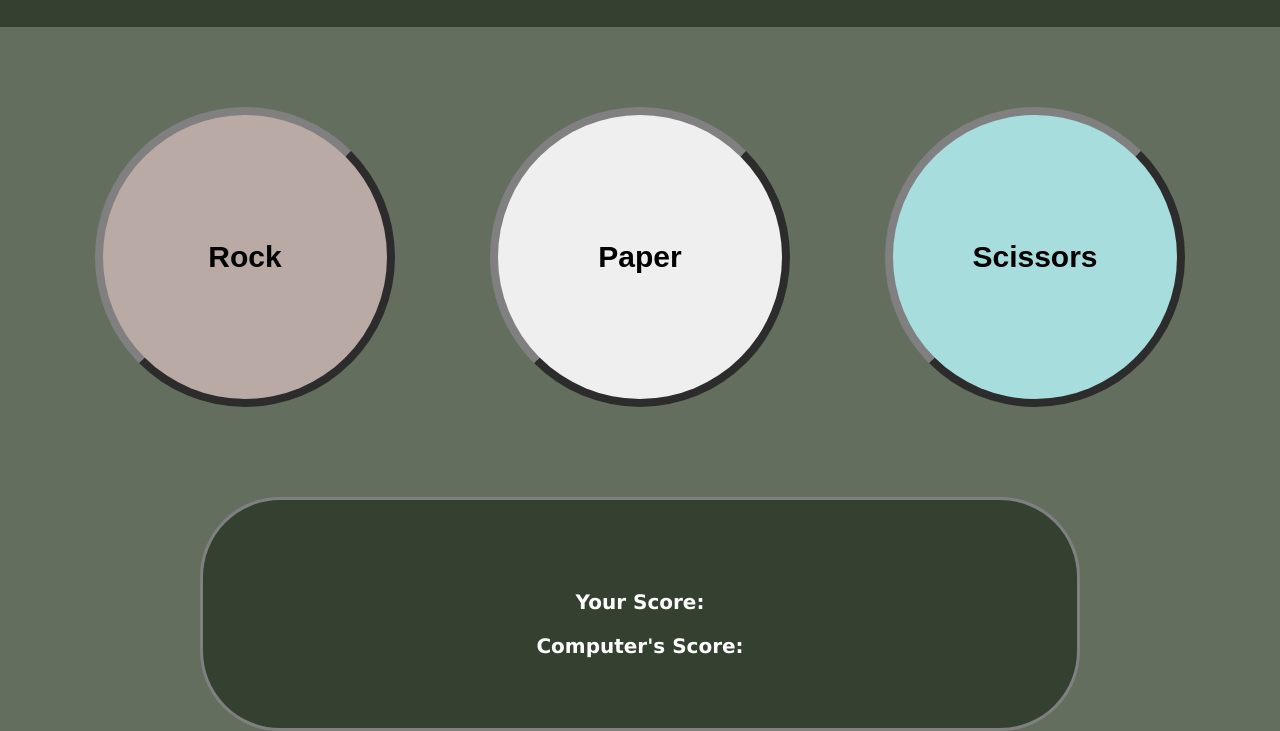
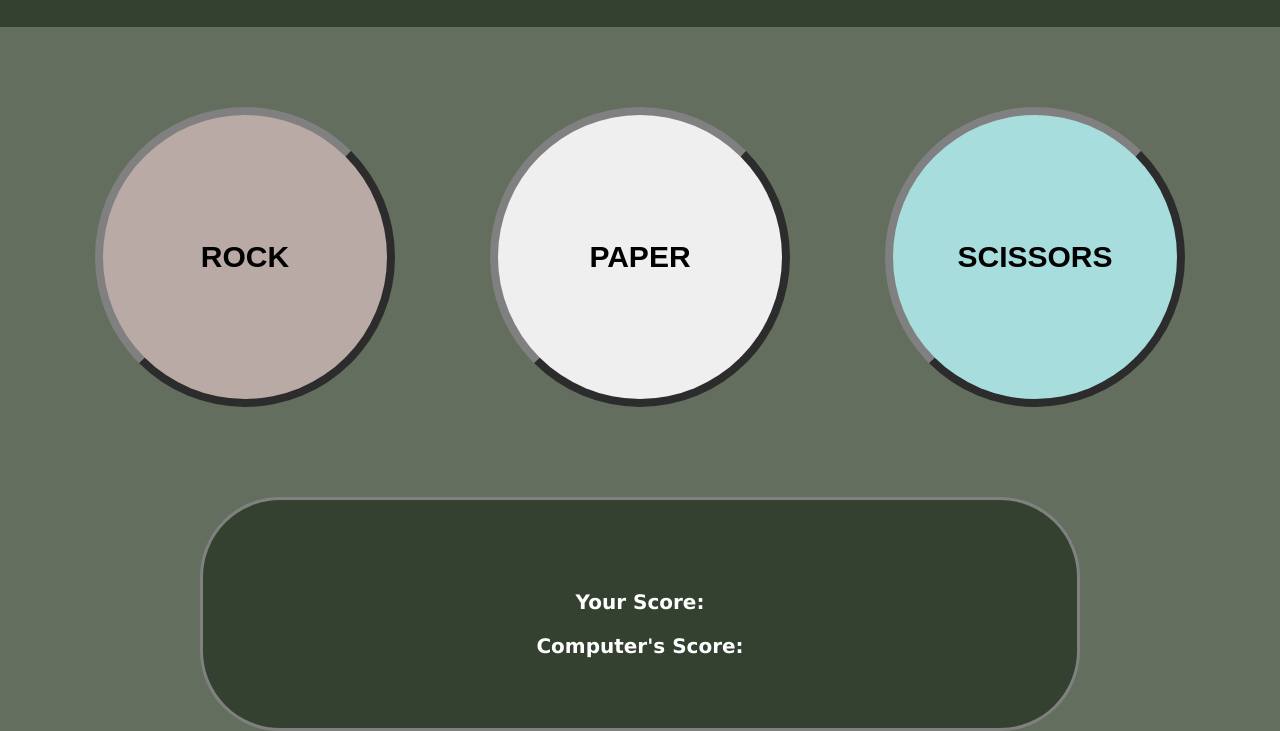
Before and after one commit to KGoerg/odin-rock-paper-scissors, a plain HTML site: page index.html in a window 1280 px wide. Shown: the part 151-882 px from the top of the page. Drawn offline with Linux system fonts and the light colour scheme.

Commit message:
Update button text to be capitalized
This change makes the buttons feel more like big, enticing buttons!

```diff
--- a/index.html
+++ b/index.html
@@ -15,9 +15,9 @@
     </div>
 
     <div class = "buttons">
-        <button id="rock" value="ROCK">Rock</button>
-        <button id="paper" value="PAPER">Paper</button>
-        <button id="scissors" value="SCISSORS">Scissors</button>
+        <button id="rock">ROCK</button>
+        <button id="paper">PAPER</button>
+        <button id="scissors">SCISSORS</button>
     </div>
 
     <div class= "scoreDisplay">
```
